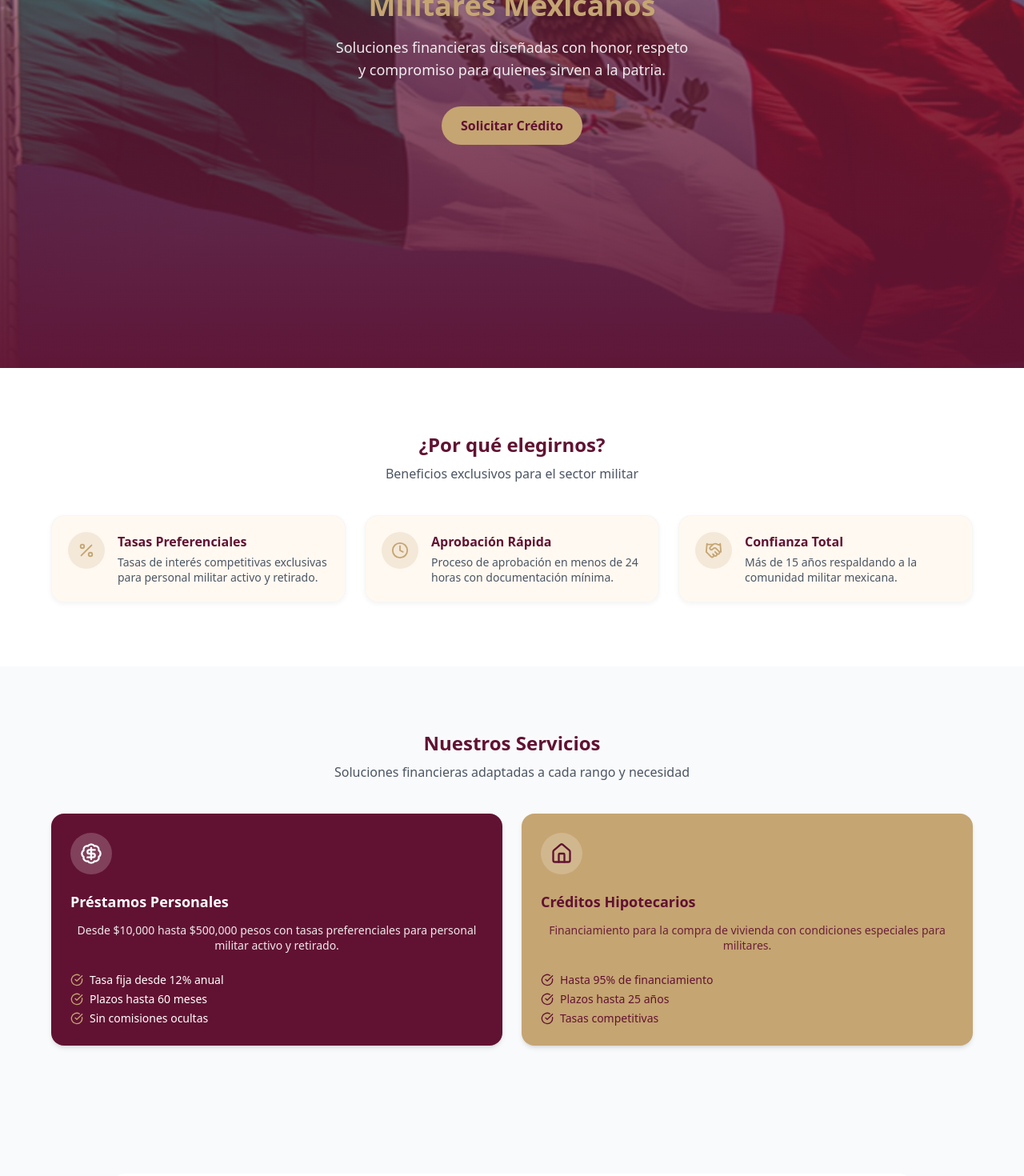
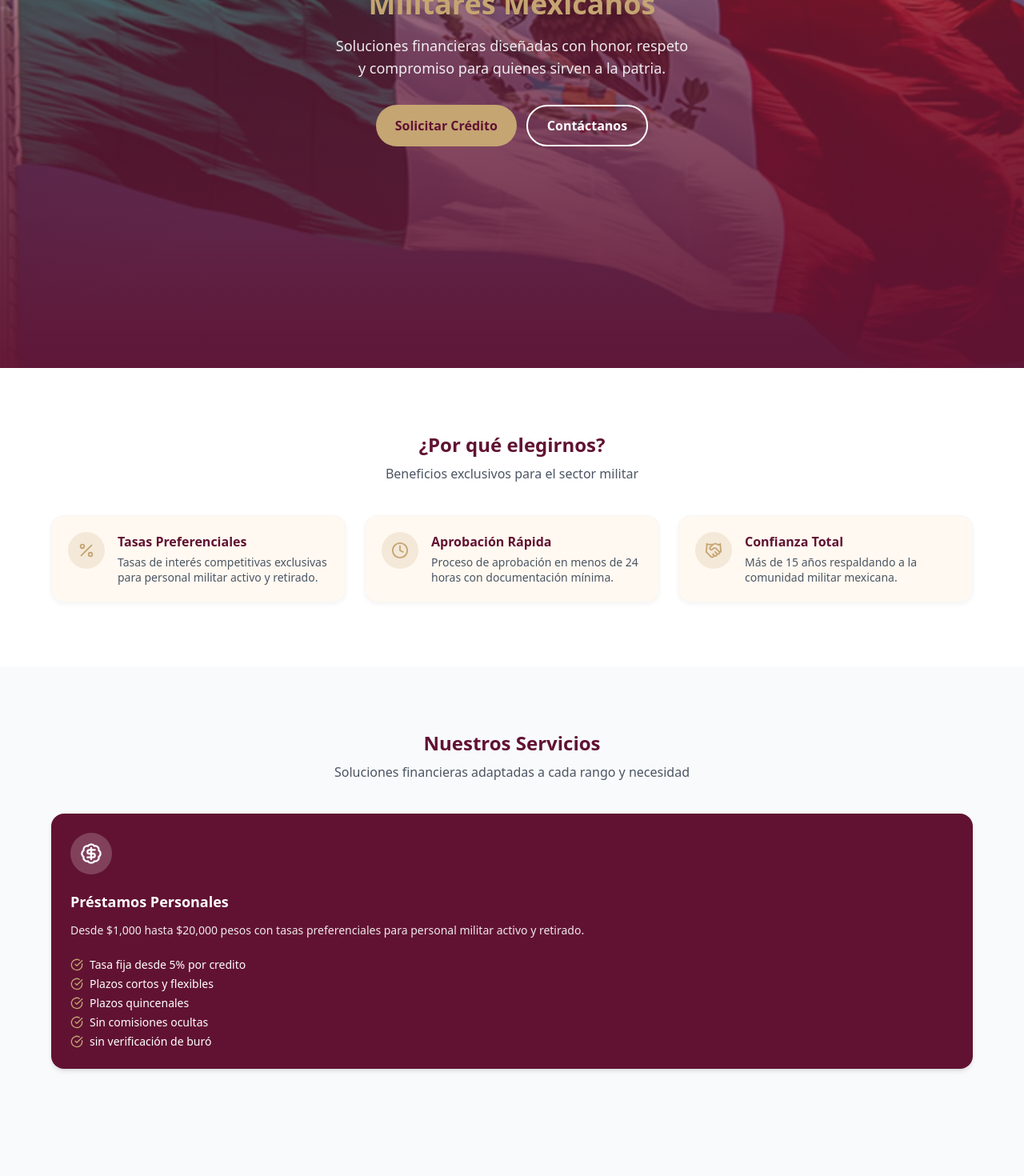
Before and after one commit to ElderL99/escuadronFinanciero-Front, a React (Vite) app: page / in a window 1280 px wide. Shown: the part 340-1810 px from the top of the page at 80% size. Built offline with nearby package versions, Linux system fonts and the light colour scheme.

Commit message:
feat(frontend): agregar navegación en HomeCTA hacia /user/dashboard y /contacto

```diff
--- a/src/components/homePage/HomeCTA.jsx
+++ b/src/components/homePage/HomeCTA.jsx
@@ -1,4 +1,8 @@
+import { useNavigate } from "react-router-dom";
+
 export default function HomeCTA() {
+  const navigate = useNavigate();
+
   return (
     <section className="bg-linear-to-r from-[#611232] to-[#7a1b3a] text-white py-20 px-6 text-center">
       <div className="max-w-2xl mx-auto flex flex-col items-center gap-6">
@@ -13,10 +17,17 @@ export default function HomeCTA() {
 
         {/* Botones */}
         <div className="flex flex-col sm:flex-row gap-4 mt-4">
-          <button className="bg-[#C5A572] text-[#611232] font-semibold px-6 py-3 rounded-md hover:bg-[#d4af37] transition-colors">
+          <button
+            onClick={() => navigate("/user/dashboard")}
+            className="bg-[#C5A572] text-[#611232] font-semibold px-6 py-3 rounded-md hover:bg-[#d4af37] transition-colors"
+          >
             Solicitar Ahora
           </button>
-          <button className="border border-white text-white font-semibold px-6 py-3 rounded-md hover:bg-white/10 transition-colors">
+
+          <button
+            onClick={() => navigate("/contacto")}
+            className="border border-white text-white font-semibold px-6 py-3 rounded-md hover:bg-white/10 transition-colors"
+          >
             Hablar con Asesor
           </button>
         </div>
--- a/src/pages/homePage/page.jsx
+++ b/src/pages/homePage/page.jsx
@@ -19,27 +19,16 @@ export default function HomePage() {
     {
       title: "Préstamos Personales",
       description:
-        "Desde $10,000 hasta $500,000 pesos con tasas preferenciales para personal militar activo y retirado.",
+        "Desde $1,000 hasta $20,000 pesos con tasas preferenciales para personal militar activo y retirado.",
       Icon: BadgeDollarSign,
       bgColor: "#611232",
       textColor: "white",
       items: [
-        "Tasa fija desde 12% anual",
-        "Plazos hasta 60 meses",
+        "Tasa fija desde 5% por credito",
+        "Plazos cortos y flexibles",
+        "Plazos quincenales",
         "Sin comisiones ocultas",
-      ],
-    },
-    {
-      title: "Créditos Hipotecarios",
-      description:
-        "Financiamiento para la compra de vivienda con condiciones especiales para militares.",
-      Icon: Home,
-      bgColor: "#C5A572",
-      textColor: "#611232",
-      items: [
-        "Hasta 95% de financiamiento",
-        "Plazos hasta 25 años",
-        "Tasas competitivas",
+        "sin verificación de buró",
       ],
     },
   ];
@@ -75,7 +64,7 @@ export default function HomePage() {
               Crear cuenta
             </button>
             <button
-              onClick={() => navigate("/user/create-solicitud")}
+              onClick={() => navigate("/user/dashboard")}
               className="bg-[#C5A572] text-[#611232] px-4 py-2 rounded-lg font-semibold hover:bg-[#d4af37] transition-colors"
             >
               Solicita tu Crédito
@@ -123,7 +112,7 @@ export default function HomePage() {
           </button>
           <button
             onClick={() => {
-              navigate("/user/create-solicitud");
+              navigate("/user/dashboard");
               setMenuOpen(false);
             }}
             className="bg-[#C5A572] text-[#611232] px-5 py-2 rounded-lg font-semibold hover:bg-[#d4af37] transition-colors"
@@ -141,7 +130,7 @@ export default function HomePage() {
           className="absolute inset-0 w-full h-full object-cover object-center opacity-90"
           loading="lazy"
         />
-        <div className="absolute inset-0 bg-gradient-to-t from-[#611232]/95 via-[#611232]/70 to-transparent"></div>
+        <div className="absolute inset-0 bg-linear-to-t from-[#611232]/95 via-[#611232]/70 to-transparent"></div>
 
         <div className="relative z-10 px-6">
           <h2 className="text-3xl sm:text-4xl font-bold leading-tight drop-shadow-lg">
@@ -152,12 +141,22 @@ export default function HomePage() {
             Soluciones financieras diseñadas con honor, respeto y compromiso
             para quienes sirven a la patria.
           </p>
-          <button
-            onClick={() => navigate("/user/create-solicitud")}
-            className="mt-8 bg-[#C5A572] px-6 py-3 rounded-full font-semibold text-[#611232] hover:bg-[#d4af37] transition-colors"
-          >
-            Solicitar Crédito
-          </button>
+
+          <div className="flex flex-col sm:flex-row justify-center gap-3 mt-8">
+            <button
+              onClick={() => navigate("/user/dashboard")}
+              className="bg-[#C5A572] px-6 py-3 rounded-full font-semibold text-[#611232] hover:bg-[#d4af37] transition-colors"
+            >
+              Solicitar Crédito
+            </button>
+
+            <button
+              onClick={() => navigate("/contacto")}
+              className="border-2 border-white text-white px-6 py-3 rounded-full font-semibold hover:bg-white hover:text-[#611232] transition-colors"
+            >
+              Contáctanos
+            </button>
+          </div>
         </div>
       </header>
 
@@ -195,7 +194,7 @@ export default function HomePage() {
         <p className="text-[#4B5563] mb-10">
           Soluciones financieras adaptadas a cada rango y necesidad
         </p>
-        <div className="grid grid-cols-1 md:grid-cols-2 gap-6 max-w-6xl mx-auto">
+        <div className="grid grid-cols-1  gap-6 max-w-6xl mx-auto">
           {services.map((service, i) => (
             <HomeOurProduct key={i} {...service} />
           ))}
```
